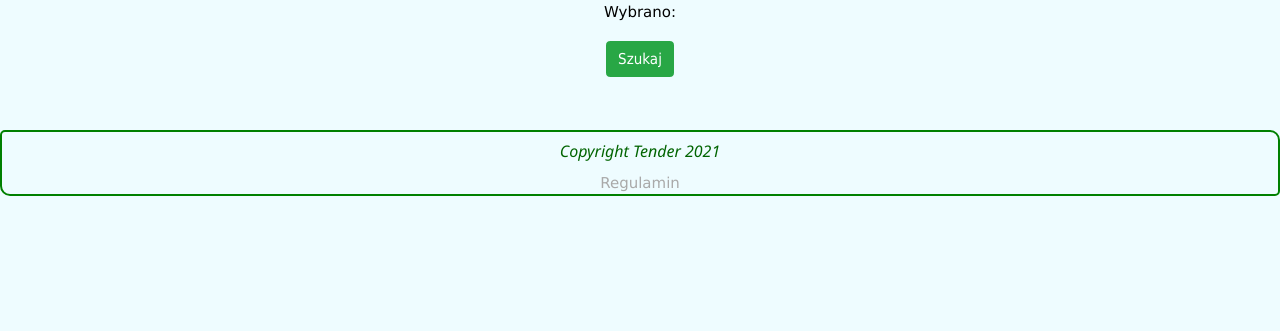
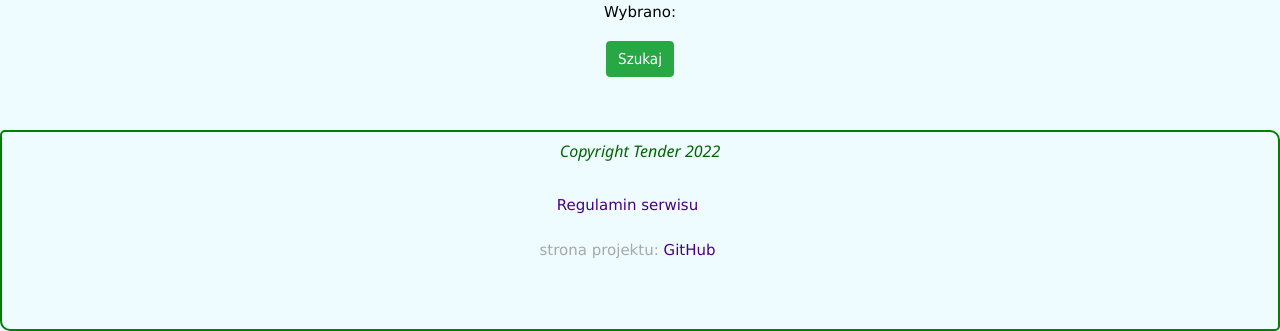
Before and after one commit to jnGreg/tender, a PHP site: page /index.php in a window 1280 px wide. Shown: the part 1722-2053 px from the top of the page. Before the commit the page ends 1918 px from the top, so only its background shows below. Run offline with PHP 8.4, Linux system fonts and the light colour scheme; data that the repository does not hold is empty.

Commit message:
removed empty spaces

```diff
--- a/add.php
+++ b/add.php
@@ -1,4 +1,3 @@
-
 <?php
 require ('includes/config.inc.php');
 session_start();
--- a/includes/add.inc.php
+++ b/includes/add.inc.php
@@ -1,4 +1,3 @@
-
 <?php
 
 require ('config.inc.php');
--- a/includes/bid.inc.php
+++ b/includes/bid.inc.php
@@ -1,4 +1,3 @@
-
 <?php
 
 require ('config.inc.php');
--- a/includes/footer.inc.php
+++ b/includes/footer.inc.php
@@ -1,6 +1,7 @@
 <center>
 <div id="klauzula">
-<h6><i>Copyright Tender 2021</i> </h6>
-<a href = "regulamin.php"> Regulamin  </a>
+<h6><i>Copyright Tender 2022</i> </h6><br>
+<a style="margin-right: 25px; color: indigo;" href = "regulamin.php"> Regulamin serwisu  </a><br><br>
+<a>strona projektu: </a><a style="margin-right: 25px; color: indigo;" href = "https://github.com/jnGreg/tender"> GitHub  </a><br><br><br><br>
 </div>
 </center>
--- a/includes/observe.inc.php
+++ b/includes/observe.inc.php
@@ -1,4 +1,3 @@
-
 <?php
 
 
--- a/includes/upload.inc.php
+++ b/includes/upload.inc.php
@@ -1,5 +1,4 @@
-
- <?php
+<?php
 
  require ('config.inc.php');
 
--- a/index.php
+++ b/index.php
@@ -1,4 +1,3 @@
-
 <?php
 session_start();
 include ('includes/config.inc.php');
--- a/my_archive.php
+++ b/my_archive.php
@@ -1,4 +1,3 @@
-
 <?php
 session_start();
 include ('includes/config.inc.php');
--- a/owned.php
+++ b/owned.php
@@ -1,4 +1,3 @@
-
 <?php
 session_start();
 include ('includes/config.inc.php');
--- a/regulamin.php
+++ b/regulamin.php
@@ -1,4 +1,3 @@
-
 <?php
 session_start();
 ?>
--- a/search.php
+++ b/search.php
@@ -1,4 +1,3 @@
-
 <?php
 session_start();
 include ('includes/config.inc.php');
--- a/tender.php
+++ b/tender.php
@@ -1,5 +1,3 @@
-
-
 <?php
 require ('includes/config.inc.php');
 session_start();
--- a/watched.php
+++ b/watched.php
@@ -1,4 +1,3 @@
-
 <?php
 session_start();
 include ('includes/config.inc.php');
--- a/won.php
+++ b/won.php
@@ -1,4 +1,3 @@
-
 <?php
 session_start();
 include ('includes/config.inc.php');
```
